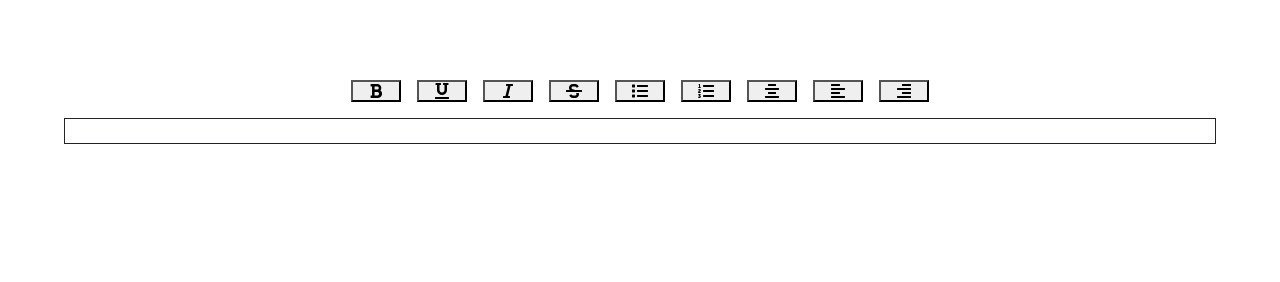
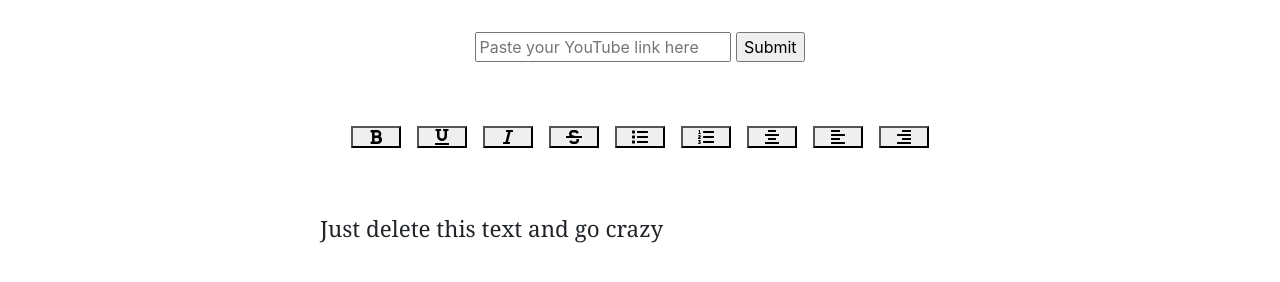
Before and after one commit to tibi-iorga/video-notes, a plain HTML site: page index.html in a window 1280 px wide. Drawn offline with nearby package versions, Linux system fonts and the light colour scheme.

Commit message:
Some JS for string manipulation, minor details

```diff
--- a/index.html
+++ b/index.html
@@ -7,7 +7,20 @@
     <link rel="stylesheet" href="https://use.fontawesome.com/releases/v5.8.2/css/all.css" integrity="sha384-oS3vJWv+0UjzBfQzYUhtDYW+Pj2yciDJxpsK1OYPAYjqT085Qq/1cq5FLXAZQ7Ay" crossorigin="anonymous">
     <script  type="javascript" src="scripts.js"></script>
   </head>
+
   <body>
+    <!-- VIDEO PLAYER -->
+
+  <div class="content">
+    <!-- <iframe width="760" height="515" src="https://www.youtube.com/embed/aZZCZpc0AcY" frameborder="0" allow="accelerometer; autoplay;
+    encrypted-media; gyroscope; picture-in-picture" allowfullscreen></iframe> -->
+    <div class="youtubevideo">
+                    </div>
+              <input type="text" id="youtube" placeholder="Paste your YouTube link here"> </input>
+              <input type="submit" onclick="videoEmbed()"> </input>
+  </div>
+
+    <!-- BUTTONS -->
     <div class="toolbar">
       <button class="tool-items fa fa-bold"  onclick="document.execCommand('bold', false, '');"> </button>
       <button class="tool-items fa fa-underline"  onclick="document.execCommand('underline', false, '');"> </button>
@@ -20,10 +33,12 @@
       <button class="tool items fa fa-align-right" onclick="document.execCommand('justifyRight', false, '')"></button>
       </div>
 
+    <!-- TEXT AREA -->
       <div class="box">
-        <div class="maincontent" contenteditable>
-
+        <div class="maincontent" contenteditable=true>
+              <p> Just delete this text and go crazy </p>
         </div>
       </div>
+
   </body>
 </html>
--- a/style.css
+++ b/style.css
@@ -1,5 +1,4 @@
-p{
-  font-size: 30px;
+body {
 }
 
 .box{
@@ -9,18 +8,35 @@ p{
 }
 
 .maincontent{
-  width: 90%;
-  height: 60%;
+  font-size: 1.4em;
+  font-family: Georgia,Lora, serif;
+  line-height: 1.5em;
+  width: 50%;
   border-style: solid;
-  border-width: 1px;
+  border-width: 0px;
+  min-height: 20em;
 }
+
+.maincontent:focus{
+  outline: none;
+}
+
 
 .toolbar{
   display: grid;
   grid-template-columns: repeat(auto-fit,minmax(50px, 50px));
   grid-gap: 1em;
   justify-content: center;
-  padding-top: 5em;
-  padding-bottom: 1em;
+  padding-top: 2em;
+  padding-bottom: 4em;
 
 }
+
+#youtube {
+  min-width: 15%;
+}
+
+.content{
+  text-align: center;
+  padding: 2em;
+}
```
Also changed, not shown: scripts.js (+39 -6 lines).
